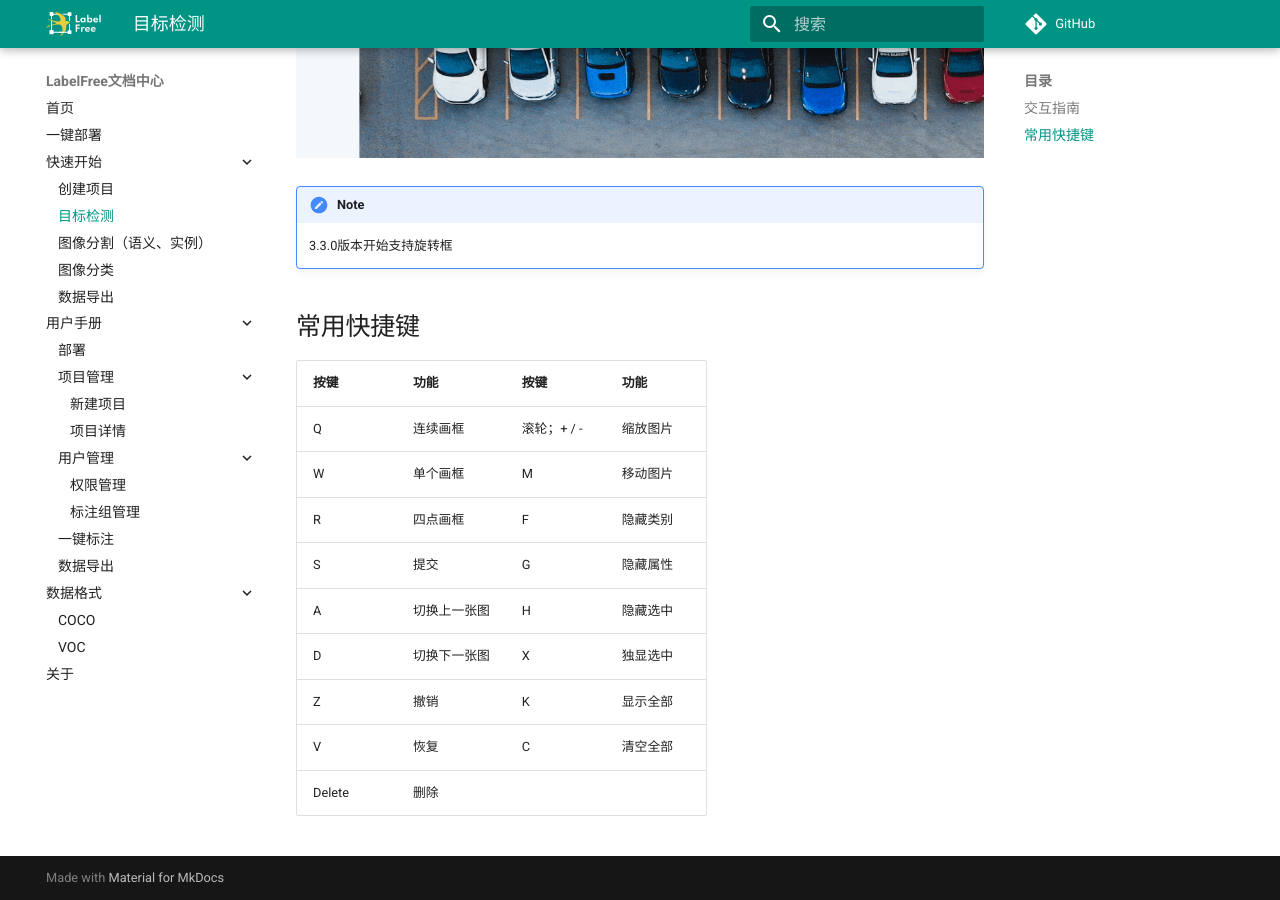
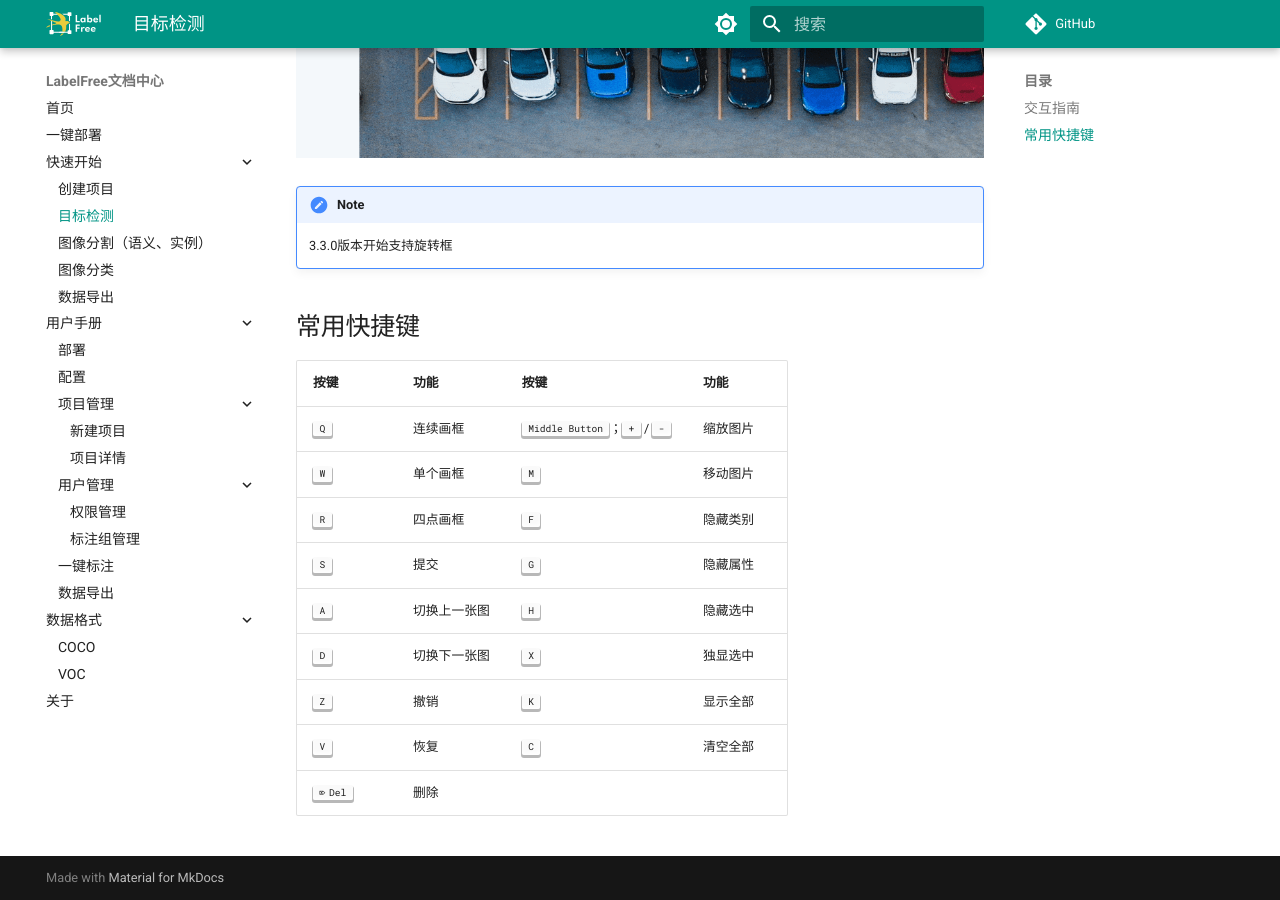
Before and after one commit to IndustryEssentials/label-free, an MkDocs documentation site: the page built from docs/chapters/box.md, in a window 1280 px wide and 900 px high, scrolled down 517 px. Built offline with MkDocs 1.6.1 and Material for MkDocs 9.7.7, drawn with Linux system fonts in a browser that asks for light colours; comment, search, counter and statistics services are not loaded.

Commit message:
update conf

```diff
--- a/docs/chapters/box.md
+++ b/docs/chapters/box.md
@@ -5,16 +5,18 @@
 !!! note
     3.3.0版本开始支持旋转框
 
+
+
 ## 常用快捷键
 
-| 按键        | 功能         | 按键 | 功能 |
-| ----------- | ------------ | ---- | ---- |
-| Q           | 连续画框     | 滚轮；+ / - | 缩放图片 |
-| W           | 单个画框     | M | 移动图片 |
-| R           | 四点画框     | F | 隐藏类别 |
-| S           | 提交         | G | 隐藏属性 |
-| A           | 切换上一张图 | H | 隐藏选中 |
-| D           | 切换下一张图 | X | 独显选中 |
-| Z           | 撤销         | K | 显示全部 |
-| V           | 恢复         | C | 清空全部 |
-| Delete      | 删除         |      |      |
+| 按键    | 功能         | 按键                               | 功能     |
+| ------- | ------------ | ---------------------------------- | -------- |
+| ++q++   | 连续画框     | ++mbutton++；++plus++ / ++hyphen++ | 缩放图片 |
+| ++w++   | 单个画框     | ++m++                              | 移动图片 |
+| ++r++   | 四点画框     | ++f++                              | 隐藏类别 |
+| ++s++   | 提交         | ++g++                              | 隐藏属性 |
+| ++a++   | 切换上一张图 | ++h++                              | 隐藏选中 |
+| ++d++   | 切换下一张图 | ++x++                              | 独显选中 |
+| ++z++   | 撤销         | ++k++                              | 显示全部 |
+| ++v++   | 恢复         | ++c++                              | 清空全部 |
+| ++del++ | 删除         |                                    |          |
--- a/mkdocs.yml
+++ b/mkdocs.yml
@@ -7,7 +7,20 @@ theme:
     - navigation.instant
     - navigation.expand
   palette:
-    primary: teal
+    # Palette toggle for light mode
+    - scheme: default
+      primary: teal
+      toggle:
+        icon: material/brightness-7
+        name: Switch to dark mode
+
+    # Palette toggle for dark mode
+    - scheme: slate
+      primary: teal
+
+      toggle:
+        icon: material/brightness-4
+        name: Switch to light mode
   logo: assets/logo.svg
   favicon: assets/lbf.ico
 markdown_extensions:
@@ -26,6 +39,11 @@ markdown_extensions:
   - pymdownx.snippets
   - pymdownx.superfences
   - admonition
+  - pymdownx.critic
+  - pymdownx.caret
+  - pymdownx.keys
+  - pymdownx.mark
+  - pymdownx.tilde
   - pymdownx.details
   - def_list
   - pymdownx.tasklist:
@@ -42,12 +60,13 @@ nav:
       - 数据导出: chapters/quickstart-export.md
   - 用户手册:
       - 部署: chapters/docker-deploy.md
+      - 配置: chapters/manual/conf.md
       - 项目管理:
           - 新建项目: chapters/manual/createproject.md
           - 项目详情: chapters/manual/projectdetail.md
       - 用户管理:
-        - 权限管理: chapters/manual/user.md
-        - 标注组管理: chapters/manual/group.md
+          - 权限管理: chapters/manual/user.md
+          - 标注组管理: chapters/manual/group.md
       - 一键标注: chapters/manual/OneclickLabeling.md
       - 数据导出: chapters/manual/export.md
   - 数据格式:
@@ -57,6 +76,6 @@ nav:
       # - LabelFree: chapters/labelfree.md
   - 关于: about.md
 plugins:
-   - glightbox
-   - search
+  - glightbox
+  - search
 use_directory_urls: false
```
Also changed, not shown: README.md (+11 -11 lines), docs/chapters/manual/conf.md (added, +15 -0 lines), docs/chapters/seg.md (+8 -9 lines).
